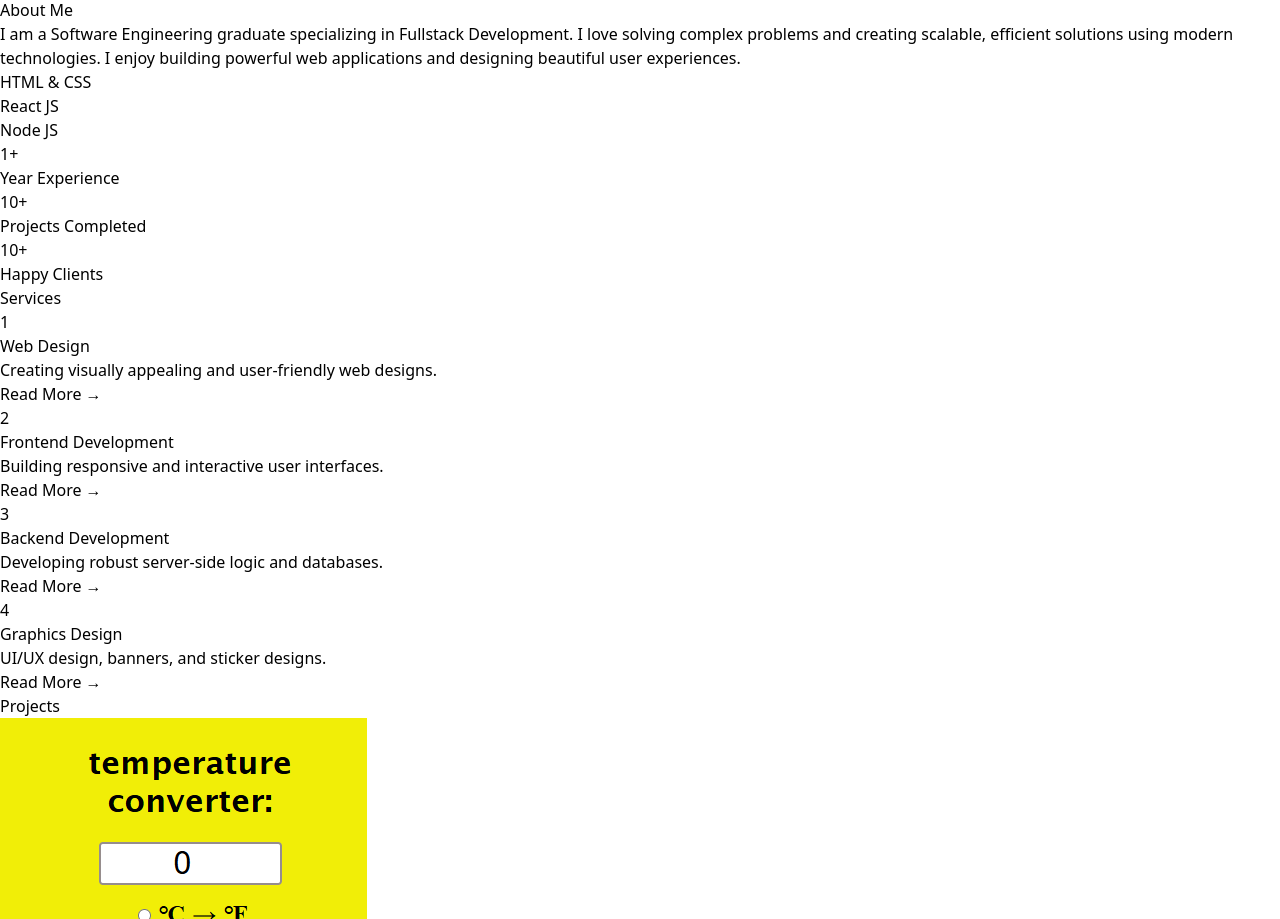
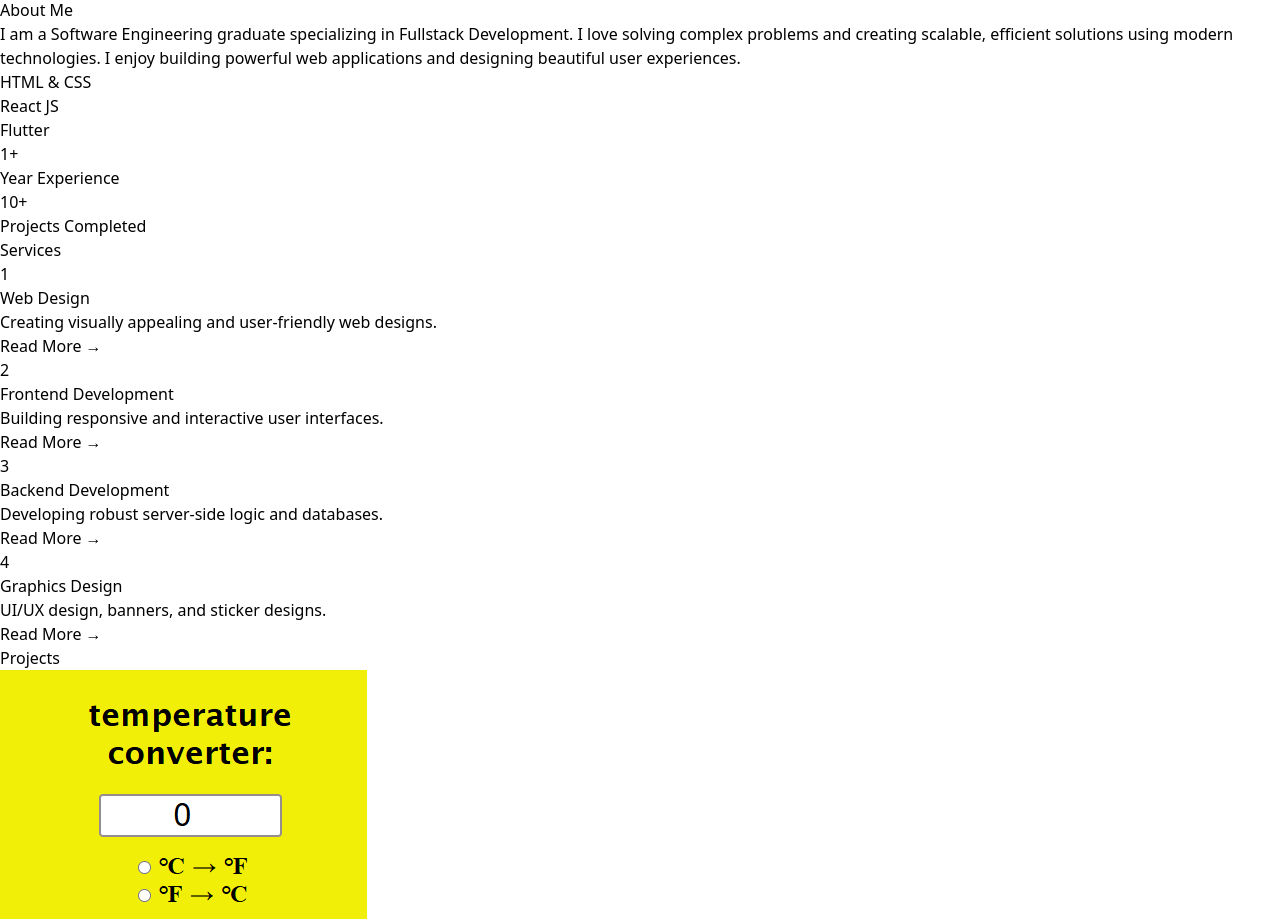
Before and after one commit to Yo13ni/portfolio1, a React (Vite) app: page / in a window 1280 px wide. Shown: the part 889-1808 px from the top of the page. Built offline with nearby package versions, Linux system fonts and the light colour scheme.

Commit message:
Update About.jsx

```diff
--- a/src/components/About.jsx
+++ b/src/components/About.jsx
@@ -32,8 +32,8 @@ const About = () => {
                 {/* Skill Bars with Labels */}
                 {[
                   { label: 'HTML & CSS', percent: '95%' },
-                  { label: 'React JS', percent: '90%' },
-                  { label: 'Node JS', percent: '85%' },
+                  { label: 'React JS', percent: '80%' },
+                  { label: 'Flutter', percent: '50%' },
                 ].map((skill, index) => (
                   <motion.div
                     className='flex items-center gap-4'
@@ -64,7 +64,7 @@ const About = () => {
                   {[
                     { number: '1+', label: 'Year Experience' },
                     { number: '10+', label: 'Projects Completed' },
-                    { number: '10+', label: 'Happy Clients' },
+
                   ].map((stat, index) => (
                     <div key={index}>
                       <h3 className='text-2xl font-bold text-yellow-500'>{stat.number}</h3>
```
